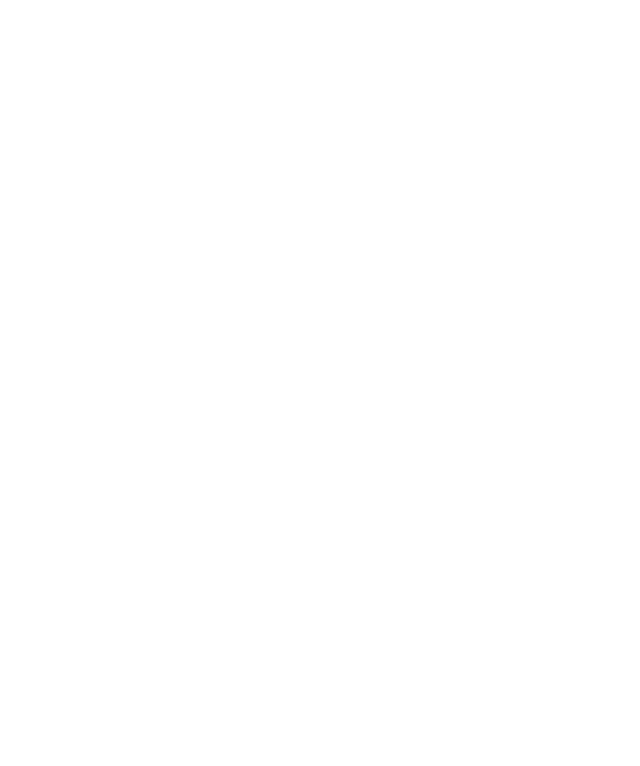
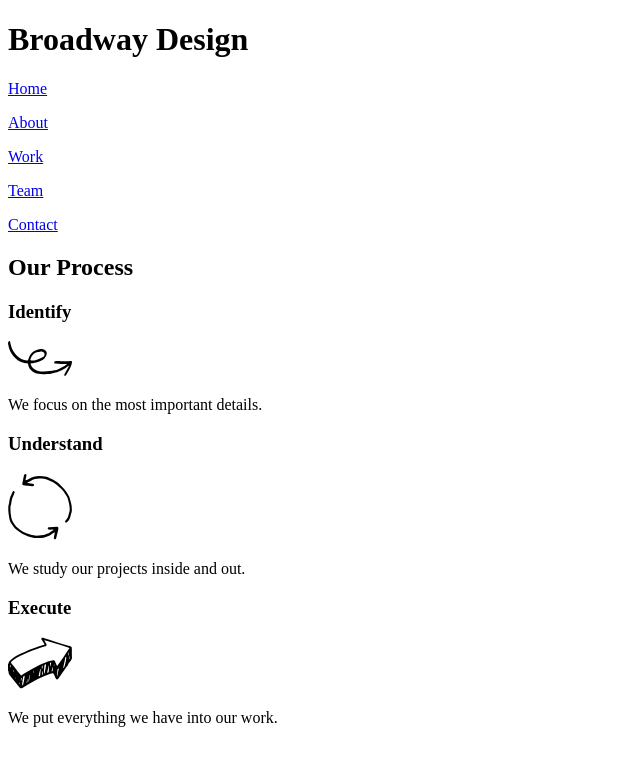
Before and after one commit to atatge/atatge.github.io, a plain HTML site: page projects/broadway/index.html in a window 1280 px wide. Shown: the whole page, without its empty margins (0-640 px from the left). Drawn offline with Linux system fonts and the light colour scheme.

Commit message:
Add process content.

```diff
--- a/projects/broadway/index.html
+++ b/projects/broadway/index.html
@@ -9,8 +9,36 @@
   </head>
   <body>
 
+    <header>
+      <h1>Broadway Design</h1>
+      <nav>
+        <p><a href="#">Home</a></p>
+        <p><a href="#">About</a></p>
+        <p><a href="#">Work</a></p>
+        <p><a href="#">Team</a></p>
+        <p><a href="#">Contact</a></p>
+      </nav>
+    </header>
+    <div class="Process">
 
+      <h2>Our Process</h2>
 
+      <h3>Identify</h3>
+      <img src="resources/icons/identify.svg"
+      alt="icon of a corkscrew shaped arrow">
+      <p>We focus on the most important details.</p>
+
+      <h3>Understand</h3>
+      <img src="resources/icons/understand.svg"
+      alt="icon of 2 arrows in a circular cycle">
+      <p>We study our projects inside and out.</p>
+
+      <h3>Execute</h3>
+      <img src="resources/icons/execute.svg"
+      alt="icon of thick arrow with depth and shadows">
+      <p>We put everything we have into our work.</p>
+
+    </div><!--end of "process"-->
 
   </body>
 </html>
```
Also changed, not shown: 1 other file.
